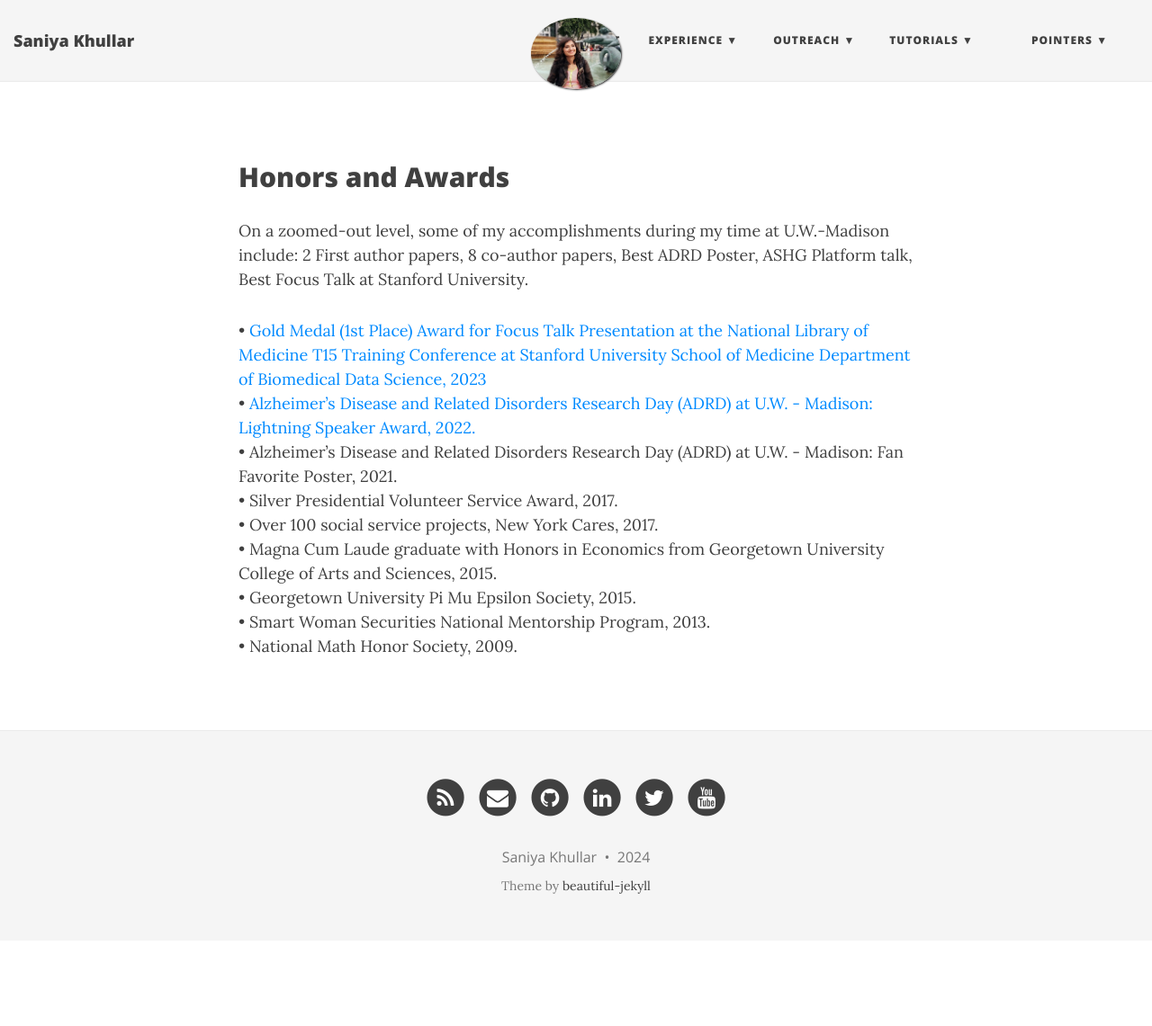
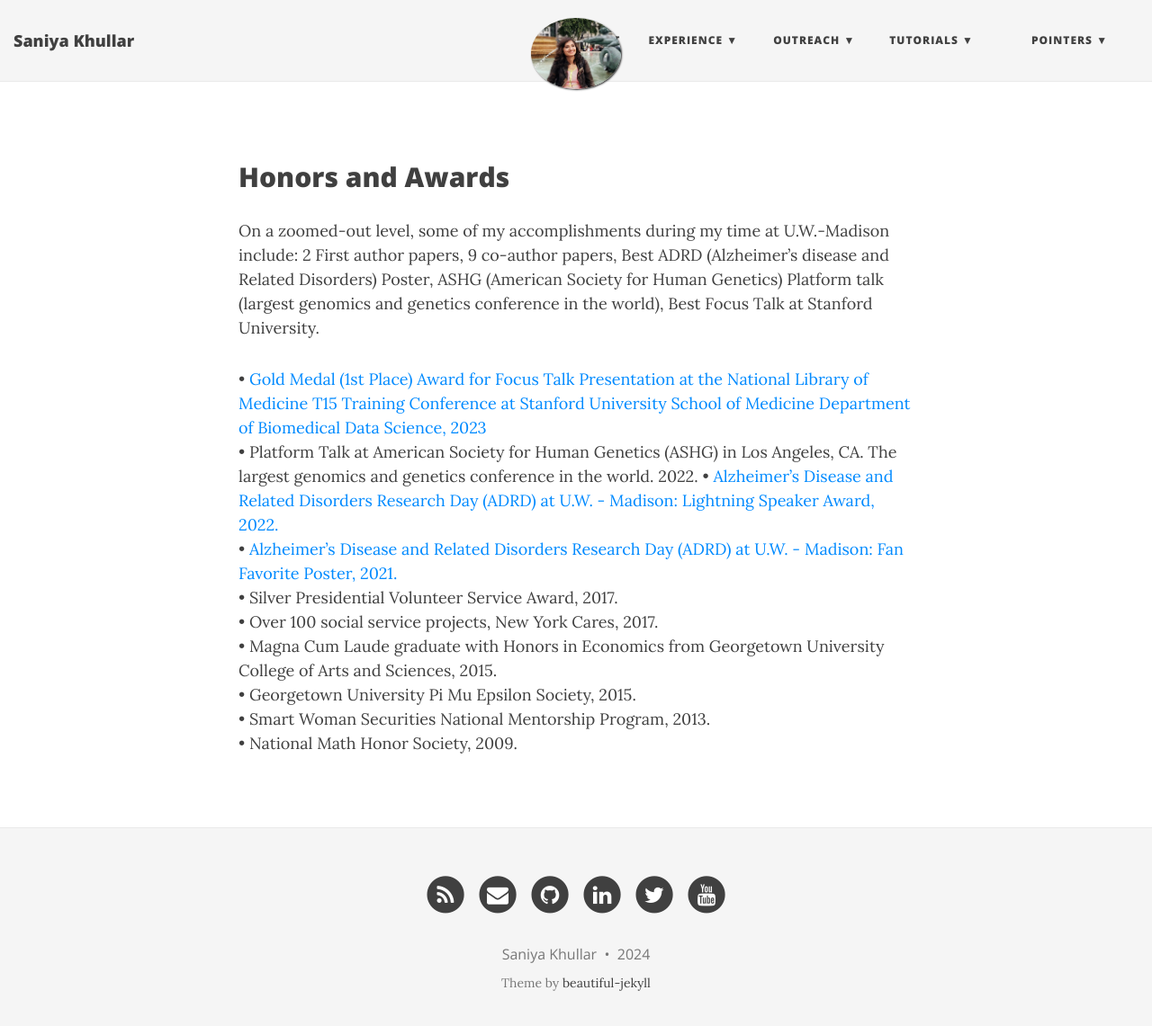
Before and after one commit to SaniyaKhullar/saniyakhullar.github.io, a Jekyll site: the page built from awards.md, in a window 1280 px wide and 1154 px high. Shown: the top 1141 px of the window at 90% size. Built offline with Jekyll 4.4.1, drawn with Linux system fonts in a browser that asks for light colours; nearby versions of some CDN libraries.

Commit message:
More Updates :)

```diff
--- a/awards.md
+++ b/awards.md
@@ -4,11 +4,12 @@ title: ""
 ---
 ## Honors and Awards
 
-On a zoomed-out level, some of my accomplishments during my time at U.W.-Madison include: 2 First author papers, 8 co-author papers, Best ADRD Poster, ASHG Platform talk, Best Focus Talk at Stanford University.
+On a zoomed-out level, some of my accomplishments during my time at U.W.-Madison include: 2 First author papers, 9 co-author papers, Best ADRD (Alzheimer's disease and Related Disorders) Poster, ASHG (American Society for Human Genetics) Platform talk (largest genomics and genetics conference in the world), Best Focus Talk at Stanford University.
 
 •	[Gold Medal (1st Place) Award for Focus Talk Presentation at the National Library of Medicine T15 Training Conference at Stanford University School of Medicine Department of Biomedical Data Science, 2023](https://dbds.stanford.edu/national-library-of-medicine-nlm-t15-training-conference/#focus-talks)<br>
+•	Platform Talk at American Society for Human Genetics (ASHG) in Los Angeles, CA. The largest genomics and genetics conference in the world. 2022.
 •	[Alzheimer's Disease and Related Disorders Research Day (ADRD) at U.W. - Madison: Lightning Speaker Award, 2022.](https://www.adrc.wisc.edu/news/research-day-2022-poster-session-award-winners-and-conference-wrap)<br>
-•	Alzheimer's Disease and Related Disorders Research Day (ADRD) at U.W. - Madison: Fan Favorite Poster, 2021.<br>
+•	[Alzheimer's Disease and Related Disorders Research Day (ADRD) at U.W. - Madison: Fan Favorite Poster, 2021.](https://www.adrc.wisc.edu/news/research-day-2021-poster-session-award-winners)<br>
 •	Silver Presidential Volunteer Service Award, 2017.<br>
 •	Over 100 social service projects, New York Cares, 2017.<br>
 •	Magna Cum Laude graduate with Honors in Economics from Georgetown University College of Arts and Sciences, 2015.<br>
```
Also changed, not shown: publications.md (+1 -1 lines).
